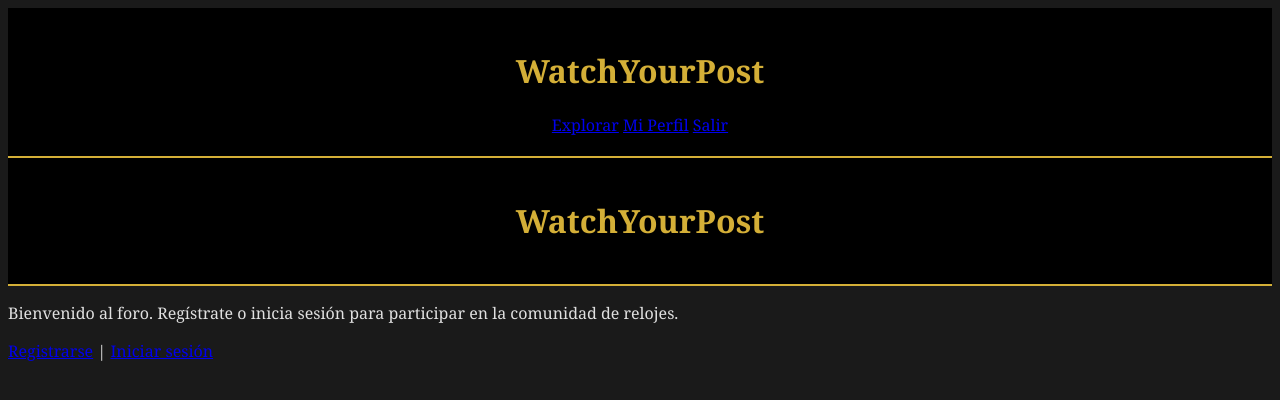
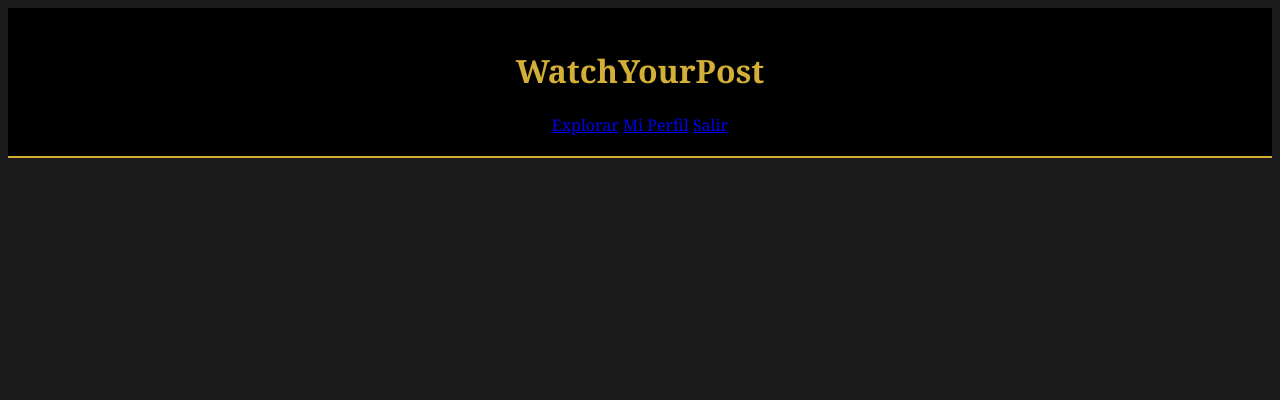
Before and after one commit to OscarRenero/PHP_database_access, a PHP site: page /header.php in a window 1280 px wide. Shown: the top 400 px of the page. Run offline with PHP 8.4, Linux system fonts and the light colour scheme.

Commit message:
Update header.php

```diff
--- a/header.php
+++ b/header.php
@@ -1,5 +1,4 @@
 <?php
-// Verifica si la sesión ya existe para evitar errores de duplicidad al cargar la cabecera
 if (session_status() === PHP_SESSION_NONE) {
     session_start();
 }
@@ -7,39 +6,17 @@ if (session_status() === PHP_SESSION_NONE) {
 <!DOCTYPE html>
 <html lang="es">
 <head>
-    <meta charset="UTF-8"> <link rel="stylesheet" href="../assets/style.css"> <title>WatchYourPost - Comunidad de Relojería</title> </head>
+    <meta charset="UTF-8">
+    <link rel="stylesheet" href="../assets/style.css">
+    <title>WatchYourPost</title>
+</head>
 <body>
 <header>
-    <h1>WatchYourPost</h1> <nav>
+    <h1>WatchYourPost</h1>
+    <nav>
         <a href="feed.php">Explorar</a>
         <a href="profile.php">Mi Perfil</a>
         <a href="logout.php">Salir</a>
     </nav>
 </header>
 <main>
-
-<?php
-// Inicia la sesión para verificar si el usuario ya ha entrado
-session_start();
-
-// Si el usuario ya está logueado, lo enviamos directamente al feed de relojes
-if (isset($_SESSION['user_id'])) {
-    header('Location: feed.php');
-}
-?>
-<!DOCTYPE html>
-<html lang="es">
-<head>
-    <meta charset="UTF-8">
-    <link rel="stylesheet" href="../assets/style.css">
-    <title>WatchYourPost - Bienvenido</title>
-</head>
-<body>
-<header>
-    <h1>WatchYourPost</h1> </header>
-<main>
-    <p>Bienvenido al foro. Regístrate o inicia sesión para participar en la comunidad de relojes.</p>
-    <a href="register.php">Registrarse</a> | <a href="login.php">Iniciar sesión</a>
-</main>
-</body>
-</html>
```
